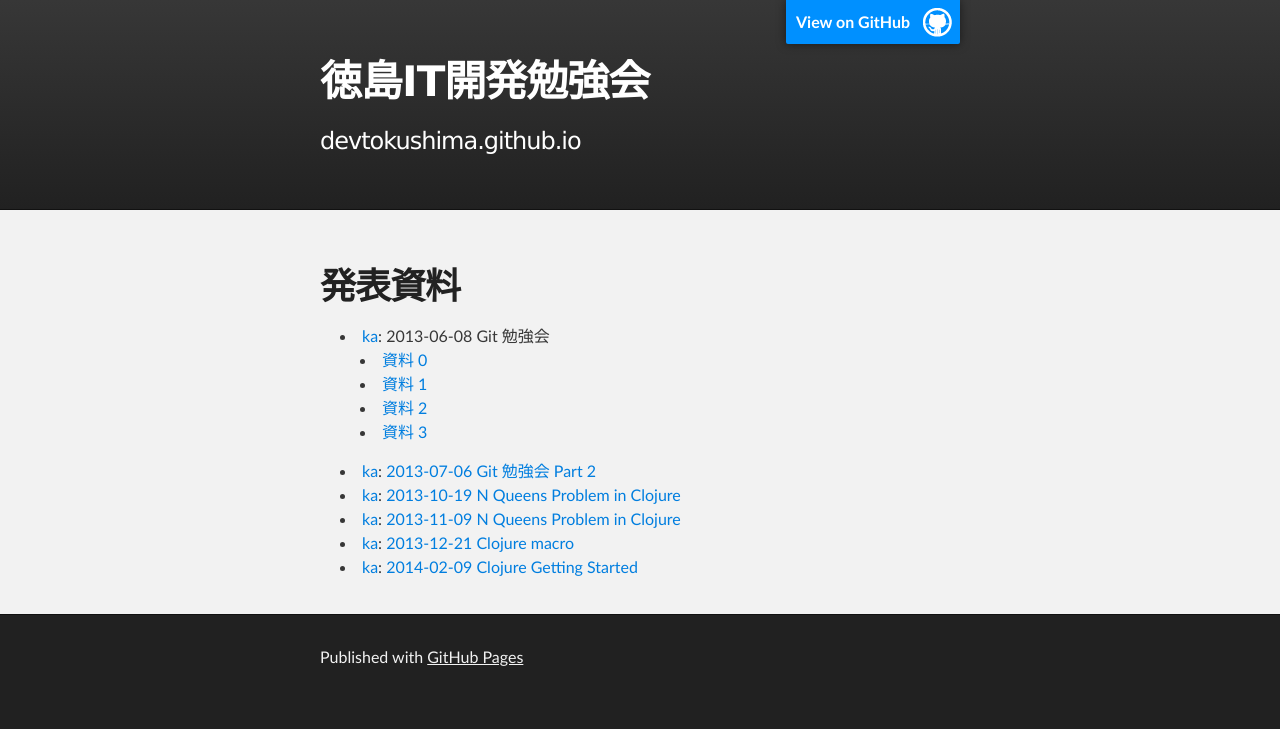
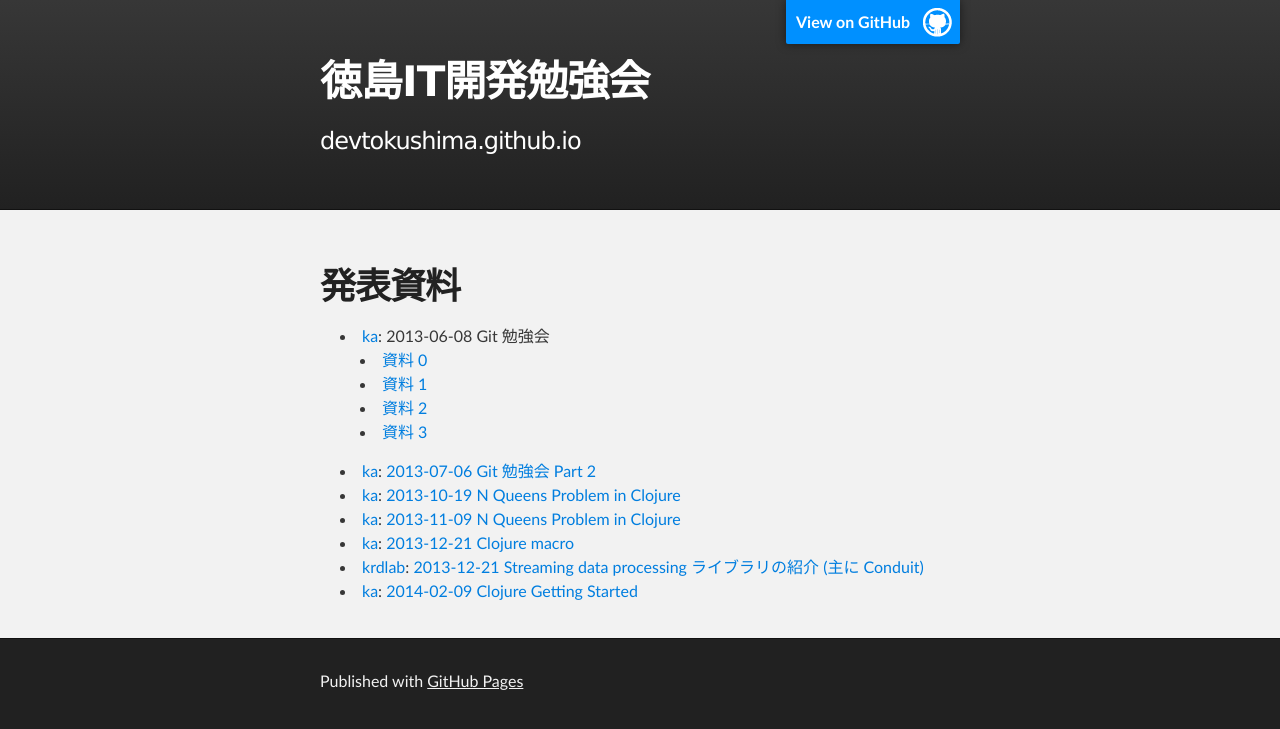
Before and after one commit to devtokushima/devtokushima.github.io, a Jekyll site: the page built from slides.markdown, in a window 1280 px wide. Shown: the top 729 px of the page. Built offline with Jekyll 4.4.1, drawn with Linux system fonts in a browser that asks for light colours.

Commit message:
add a link to the "haskell-streamlibraries" slide

```diff
--- a/slides.markdown
+++ b/slides.markdown
@@ -14,4 +14,5 @@ title: '徳島IT開発勉強会 - 発表資料'
 * [ka](http://kaosfield.net): [2013-10-19 N Queens Problem in Clojure](http://kaosf.github.io/20131019-n-queens-clj)
 * [ka](http://kaosfield.net): [2013-11-09 N Queens Problem in Clojure](http://kaosf.github.io/20131109-n-queens-clj)
 * [ka](http://kaosfield.net): [2013-12-21 Clojure macro](http://kaosf.github.io/20131221-clojure-macro)
+* [krdlab](http://www.slideshare.net/krdlab): [2013-12-21 Streaming data processing ライブラリの紹介 (主に Conduit)](http://www.slideshare.net/krdlab/haskell-streamlibraries)
 * [ka](http://kaosfield.net): [2014-02-09 Clojure Getting Started](http://kaosf.github.io/20140209-clojure-getting-started)
```
